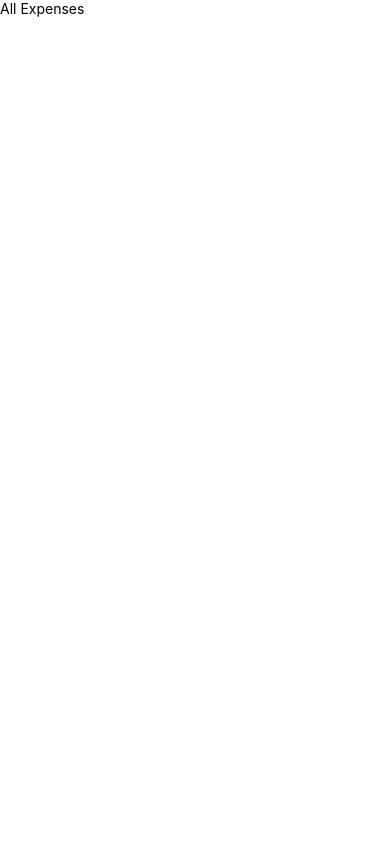
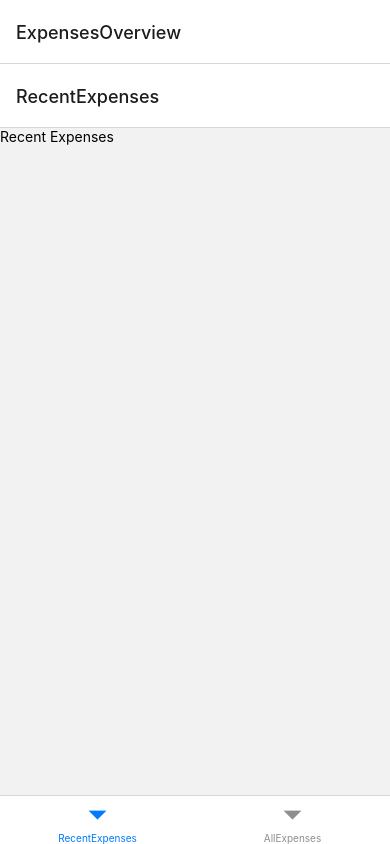
Before and after one commit to pzelic29/ExpensesTrackerApp, a React Native app: screen / in a window 390 px wide. Built offline with nearby package versions, Linux system fonts and the light colour scheme.

Commit message:
Adding navigation

```diff
--- a/App.js
+++ b/App.js
@@ -1,13 +1,32 @@
-import {StatusBar} from 'expo-status-bar'
-import {NavigationContainer} from '@react-navigation/native'
-import AllExpenses from './screens/AllExpenses'
+import { StatusBar } from "expo-status-bar";
+import { NavigationContainer } from "@react-navigation/native";
+import { createNativeStackNavigator } from "@react-navigation/native-stack";
+import { createBottomTabNavigator } from "@react-navigation/bottom-tabs";
+
+import AllExpenses from "./screens/AllExpenses";
+import ManageExpense from "./screens/ManageExpenses";
+import RecentExpenses from "./screens/RecentExpenses";
+
+const Stack = createNativeStackNavigator();
+const BottomTabs = createBottomTabNavigator();
+
+function ExpensesOverview(){
+  return <BottomTabs.Navigator>
+    <BottomTabs.Screen name="RecentExpenses" component={RecentExpenses} />
+    <BottomTabs.Screen name="AllExpenses" component={AllExpenses} />
+  </BottomTabs.Navigator>
+}
+
 export default function App() {
   return (
     <>
-    <StatusBar style="auto"/>
-    <NavigationContainer>
-    <AllExpenses />
-    </NavigationContainer>
+      <StatusBar style="auto" />
+      <NavigationContainer>
+        <Stack.Navigator>
+        <Stack.Screen name="ExpensesOverview" component={ExpensesOverview} />
+          <Stack.Screen name="ManageExpense" component={ManageExpense} />
+        </Stack.Navigator>
+      </NavigationContainer>
     </>
   );
 }
```
Also changed, not shown: package.json (+11 -8 lines), 1 other file (tests, documents, lock files or other folders).
